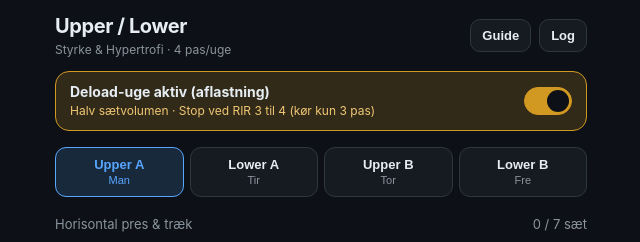
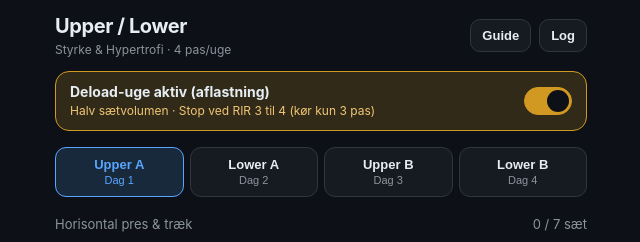
Before and after one commit to TSDDK/upper-lower-app, a plain HTML site: page index.html in a window 1280 px wide. Shown: the top 242 px of the page, 319-959 px from the left. Drawn offline with Linux system fonts and the light colour scheme.

Commit message:
Change weekday labels to Dag 1, Dag 2, Dag 3, Dag 4

```diff
--- a/index.html
+++ b/index.html
@@ -700,7 +700,7 @@
       {
         id: "upper_a",
         name: "Upper A",
-        day: "Man",
+        day: "Dag 1",
         focus: "Horisontal pres & træk",
         exercises: [
           { id: "ua_bench", name: "Bænkpres (stang eller maskine)", sets: 3, repMin: 5, repMax: 8, rir: 2, rest: 165, inc: 2.5, note: "Primær styrkeøvelse (bryst)" },
@@ -715,7 +715,7 @@
       {
         id: "lower_a",
         name: "Lower A",
-        day: "Tir",
+        day: "Dag 2",
         focus: "Knædominant ben & core",
         exercises: [
           { id: "la_squat", name: "Hack Squat eller Back Squat", sets: 3, repMin: 5, repMax: 8, rir: 2, rest: 180, inc: 5, note: "Hack Squat giver lavere lændetræthed" },
@@ -729,7 +729,7 @@
       {
         id: "upper_b",
         name: "Upper B",
-        day: "Tor",
+        day: "Dag 3",
         focus: "Vertikal / skrå pres & træk",
         exercises: [
           { id: "ub_ohp", name: "Seated DB / Machine Shoulder Press", sets: 3, repMin: 6, repMax: 8, rir: 2, rest: 165, inc: 2, note: "Primær skulderstyrke (72t efter Upper A)" },
@@ -744,7 +744,7 @@
       {
         id: "lower_b",
         name: "Lower B",
-        day: "Fre",
+        day: "Dag 4",
         focus: "Hoftedominant ben & core",
         exercises: [
           { id: "lb_trap", name: "Trap Bar Deadlift / Stang-RDL", sets: 3, repMin: 5, repMax: 6, rir: 2, rest: 180, inc: 5, note: "Tung hoftestyrke med lavere lændebelastning" },
```
